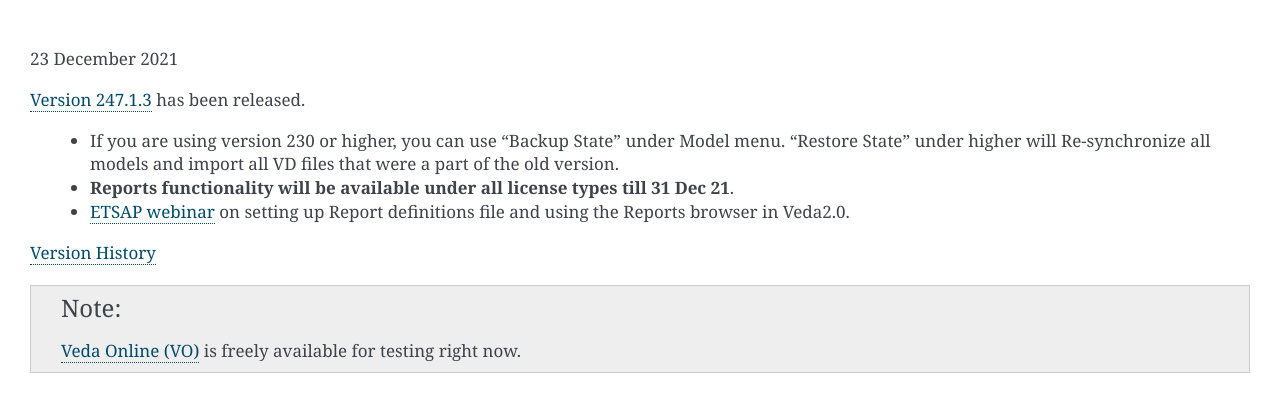
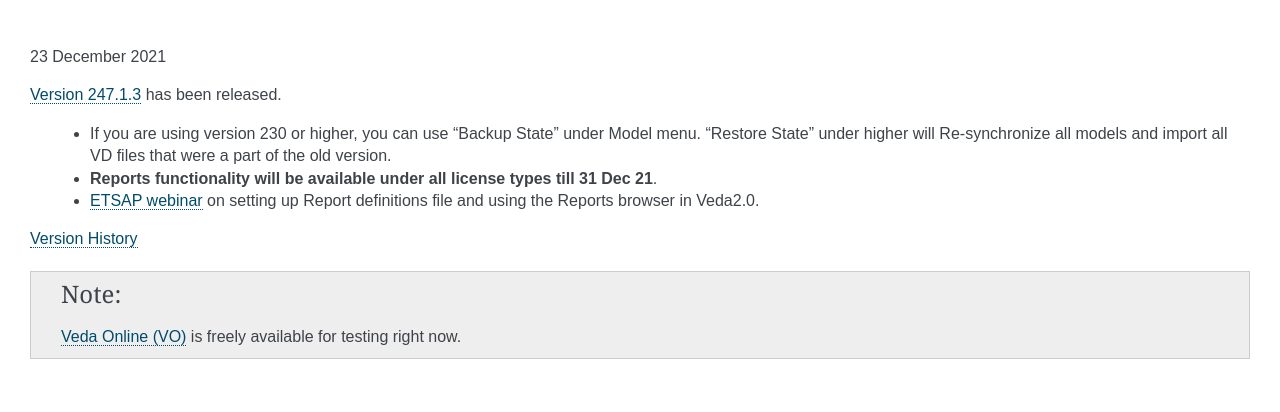
Before and after one commit to kanors-emr/VedaOnline-Pages, a Sphinx documentation site: the page built from source/index.rst, in a window 1280 px wide. Shown: the top 412 px of the page. Built offline with Sphinx 7.4.7, drawn with Linux system fonts in a browser that asks for light colours.

Commit message:
config settings updated

```diff
--- a/source/_static/css/custom.css
+++ b/source/_static/css/custom.css
@@ -1,5 +1,6 @@
 body {
     margin: 0;
+    padding: 0;
     font-family: sans-serif;
     font-size: 1rem;
     font-weight: 400;
@@ -7,38 +8,6 @@
     color: #212529 !important;
     text-align: left;
     background-color: #fff;
-    width: 200px;
-    /*min-width: 150px !important;*/
-    padding: 0px;
+    width: 100%;
+    height: 100%
 }
-
-div.body {
-    min-width: auto;
-    max-width: auto;
-}
-
-h4 {
-
-    font-family: "Segoe UI",Roboto,"Helvetica Neue",Arial,"Noto Sans",sans-serif!important;
-    margin-top: 0!important;
-    margin-bottom: 0.5rem !important;
-    font-size: 1.5rem !important;
-    font-weight: 500 !important;
-    line-height: 1.2 !important;
-}
-
-hr {
-    margin-top: 1rem;
-    margin-bottom: 1rem;
-    border: 0;
-    border-top: 1px solid rgba(0,0,0,.1);
-}
-
-#developer-content {
-    background-color: #c4def5;
-    padding: 5px 10px;
-}
-
-.rst-versions.rst-badge{
-    display: none !important;
-}
--- a/source/conf.py
+++ b/source/conf.py
@@ -49,10 +49,10 @@
 # Add any paths that contain custom static files (such as style sheets) here,
 # relative to this directory. They are copied after the builtin static files,
 # so a file named "default.css" will overwrite the builtin "default.css".
-# html_static_path = ['_static/css/']
+html_static_path = ['_static/css/']
 
-#def setup(app):
-    # app.add_css_file('css/custom.css')
+def setup(app):
+     app.add_css_file('css/custom.css')
 
 html_theme_options = {
     # Disable showing the sidebar. Defaults to 'false'
```
